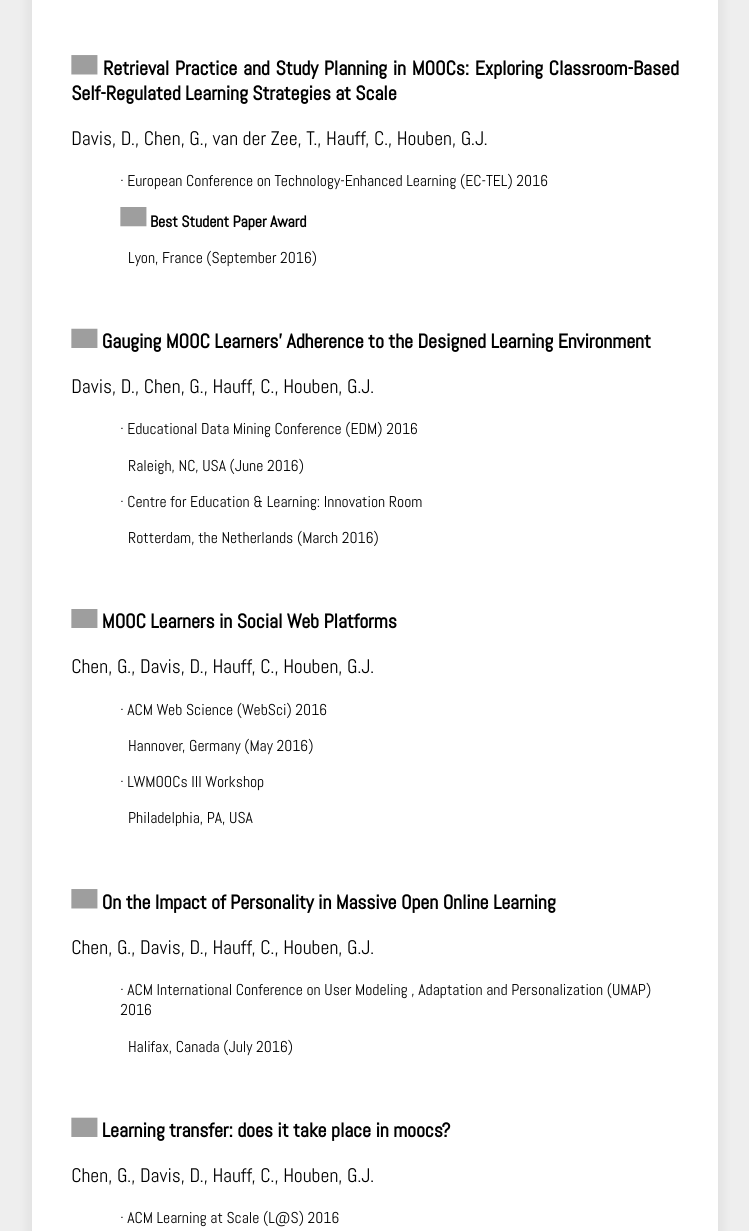
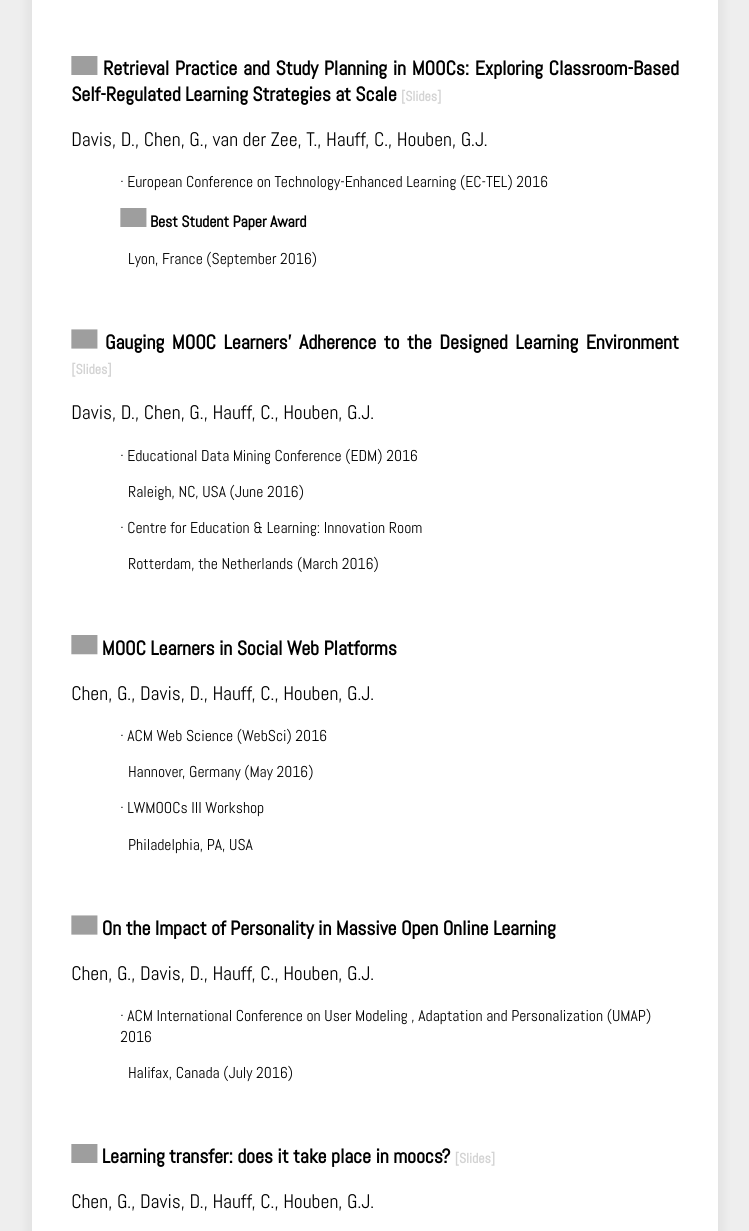
Before and after one commit to jjh111/Car-Barn-Studios, a plain HTML site: page research.html in a window 1280 px wide. Shown: the part 2412-3643 px from the top of the page, without its empty margins (265-1014 px from the left). Drawn offline with Linux system fonts and the light colour scheme; grey boxes are pictures that could not be loaded.

Commit message:
Add files via upload

```diff
--- a/research.html
+++ b/research.html
@@ -59,7 +59,7 @@ Cambridge, MA, USA (April 2017)
 <br>
 
 <p class="title">
-<img src=http://i.imgur.com/1RoqtzD.png height=20px>  <a class="pdf" href="papers/davis2017follow.pdf" target="_blank"> Follow the Successful Crowd: Raising MOOC Completion Rates through Social Comparison at Scale </a> </p>
+<img src=http://i.imgur.com/1RoqtzD.png height=20px>  <a class="pdf" href="papers/davis2017follow.pdf" target="_blank"> Follow the Successful Crowd: Raising MOOC Completion Rates through Social Comparison at Scale </a> <a class="slides" href="http://www.slideshare.net/DanielDavis39/follow-the-successful-crowd-raising-mooc-completion-rates-through-social-comparison-at-scale" target="_blank">[Slides]</a> </p>
 <p class="authors">
 Davis, D.,  Jivet, I., Kizilcec, R.F., Chen, G., Hauff, C., Houben, G.J.
 </p>
@@ -119,7 +119,7 @@ Chen, G., Davis, D., Krause, M., Aivaloglou, E., Hauff, C., Houben, G.J.
 </h1>
 
 <p class="title">
-<img src=http://i.imgur.com/1RoqtzD.png height=20px><a class="pdf" href="papers/Davis_et_al_ECTEL.pdf" target="_blank">   Retrieval Practice and Study Planning in MOOCs: Exploring Classroom-Based Self-Regulated Learning Strategies at Scale</a>
+<img src=http://i.imgur.com/1RoqtzD.png height=20px><a class="pdf" href="papers/Davis_et_al_ECTEL.pdf" target="_blank">   Retrieval Practice and Study Planning in MOOCs: Exploring Classroom-Based Self-Regulated Learning Strategies at Scale</a> <a class="slides" href="http://www.slideshare.net/DanielDavis39/retrieval-practice-and-study-planning-in-moocs" target="_blank">[Slides]</a>
 </p>
 <p class="authors">
 Davis, D., Chen, G., van der Zee, T., Hauff, C., Houben, G.J.
@@ -136,7 +136,7 @@ Lyon, France (September 2016)
 <br>
 
 <p class="title">
-<img src=http://i.imgur.com/1RoqtzD.png height=20px><a class="pdf" href="papers/EDM2016LEARNINGPATHS__2_.pdf" target="_blank">   Gauging MOOC Learners' Adherence to the Designed Learning Environment</a>
+<img src=http://i.imgur.com/1RoqtzD.png height=20px><a class="pdf" href="papers/EDM2016LEARNINGPATHS__2_.pdf" target="_blank">   Gauging MOOC Learners' Adherence to the Designed Learning Environment</a> <a class="slides" href="http://www.slideshare.net/DanielDavis39/dan-davis-edm-2016-presentation-slides" target="_blank">[Slides]</a>
 </p>
 <p class="authors">
 Davis, D., Chen, G., Hauff, C., Houben, G.J.
@@ -190,7 +190,7 @@ Halifax, Canada (July 2016)
 <br>
 
 <p class="title">
-<img src=http://i.imgur.com/1RoqtzD.png height=20px><a class="pdf" href="papers/p409-chen__1_.pdf" target="_blank">   Learning transfer: does it take place in moocs?</a>
+<img src=http://i.imgur.com/1RoqtzD.png height=20px><a class="pdf" href="papers/p409-chen__1_.pdf" target="_blank">   Learning transfer: does it take place in moocs?</a> <a class="slides" href="http://www.slideshare.net/DanielDavis39/learning-transfer-does-it-take-place-in-moocs" target="_blank">[Slides]</a>
 </p>
 <p class="authors">
 Chen, G., Davis, D., Hauff, C., Houben, G.J.
@@ -213,7 +213,7 @@ New York, NY, USA
 <br>
 
 <p class="title">
-<img src=http://i.imgur.com/wL4168R.png height=20px><a class="pdf" href="papers/LAL_Davis.pdf" target="_blank">   Encouraging Metacognition &amp; Self-Regulation in MOOCs through Increased Learner Feedback</p></a>
+<img src=http://i.imgur.com/wL4168R.png height=20px><a class="pdf" href="papers/LAL_Davis.pdf" target="_blank">   Encouraging Metacognition &amp; Self-Regulation in MOOCs through Increased Learner Feedback</p></a> <a class="slides" href="http://www.slideshare.net/DanielDavis39/encouraging-metacognition-relfregulation-in-moocs-through-increased-learner-feedback" target="_blank">[Slides]</a>
 <p class="authors">
 Davis, D., Chen, G., Jivet, I., Hauff, C., Houben, G.J
 </p>
--- a/style.css
+++ b/style.css
@@ -140,3 +140,29 @@ a.pdf:hover {
 a.pdf:active {
     color: #a8d3f0;
 }
+
+
+/*////////////////////////////////*
+
+/* unvisited link */
+a.slides:link {
+    text-decoration: none;
+    color: lightgrey;
+    font-size: 70%
+}
+
+/* visited link */
+a.slides:visited {
+    color: lightgrey;
+}
+
+/* mouse over link */
+a.slides:hover {
+    color: #a8d3f0;
+    text-decoration: underline;
+}
+
+/* selected link */
+a.slides:active {
+    color: #a8d3f0;
+}
```
